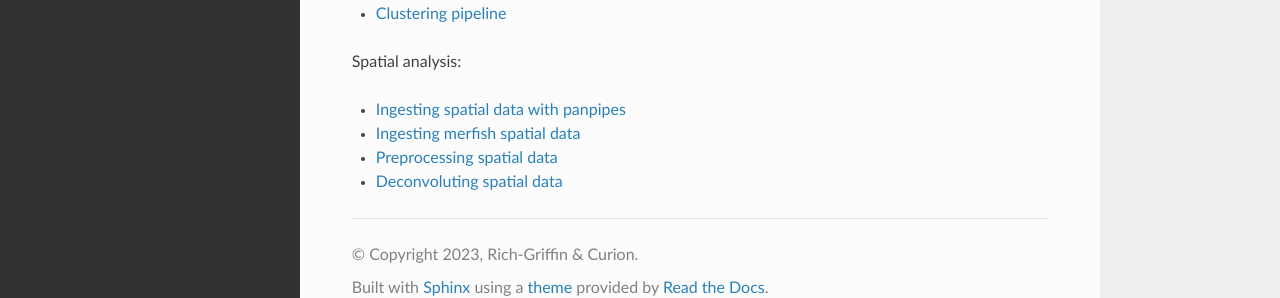
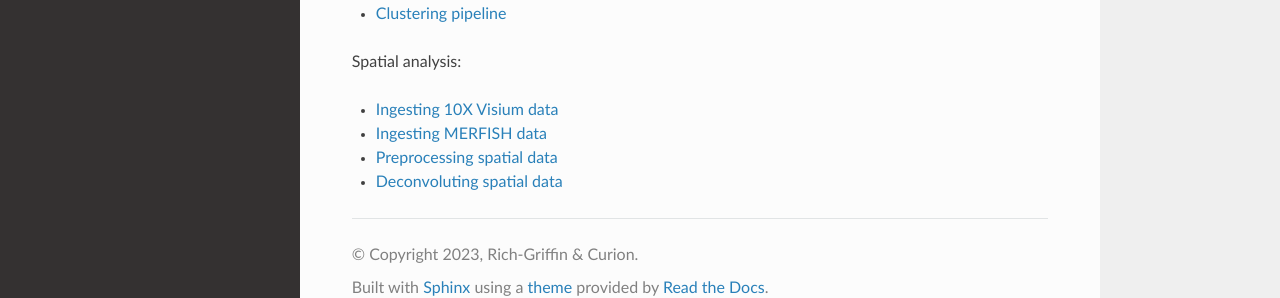
Before and after one commit to bio-la/panpipes-nextflow, a Sphinx documentation site: the page built from docs/tutorials/index.md, in a window 1280 px wide. Shown: the part 302-600 px from the top of the page. Built offline with Sphinx 7.4.7 and the Read the Docs theme 2.0.0, drawn with Linux system fonts in a browser that asks for light colours.

Commit message:
Change name of spatial ingestion

```diff
--- a/docs/tutorials/index.md
+++ b/docs/tutorials/index.md
@@ -10,7 +10,7 @@ Check out the following tutorials which take you through the running of a subset
 
 Spatial analysis:
 
-- [Ingesting spatial data with panpipes](https://panpipes-tutorials.readthedocs.io/en/latest/ingesting_spatial_data/Ingesting_spatialdata_with_panpipes.html)
-- [Ingesting merfish spatial data](https://panpipes-tutorials.readthedocs.io/en/latest/ingesting_processing_merfish_data/merfish_analysis_with_panpipes.html)
+- [Ingesting 10X Visium data](https://panpipes-tutorials.readthedocs.io/en/latest/ingesting_spatial_data/Ingesting_spatialdata_with_panpipes.html)
+- [Ingesting MERFISH data](https://panpipes-tutorials.readthedocs.io/en/latest/ingesting_processing_merfish_data/merfish_analysis_with_panpipes.html)
 - [Preprocessing spatial data](https://panpipes-tutorials.readthedocs.io/en/latest/filtering_spatial_data/filtering_spatial_data_with_panpipes.html)
 - [Deconvoluting spatial data](https://panpipes-tutorials.readthedocs.io/en/latest/deconvolution/deconvoluting_spatial_data_with_panpipes.html)
```
